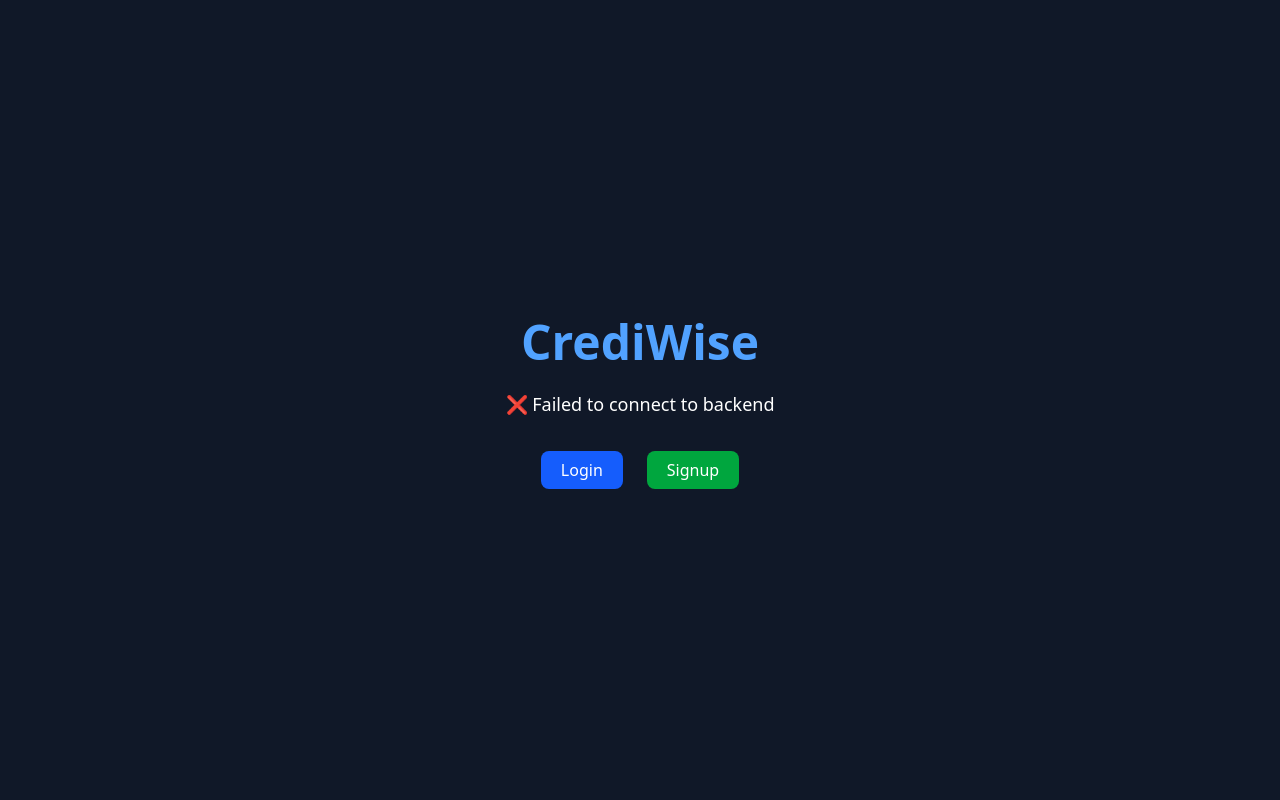
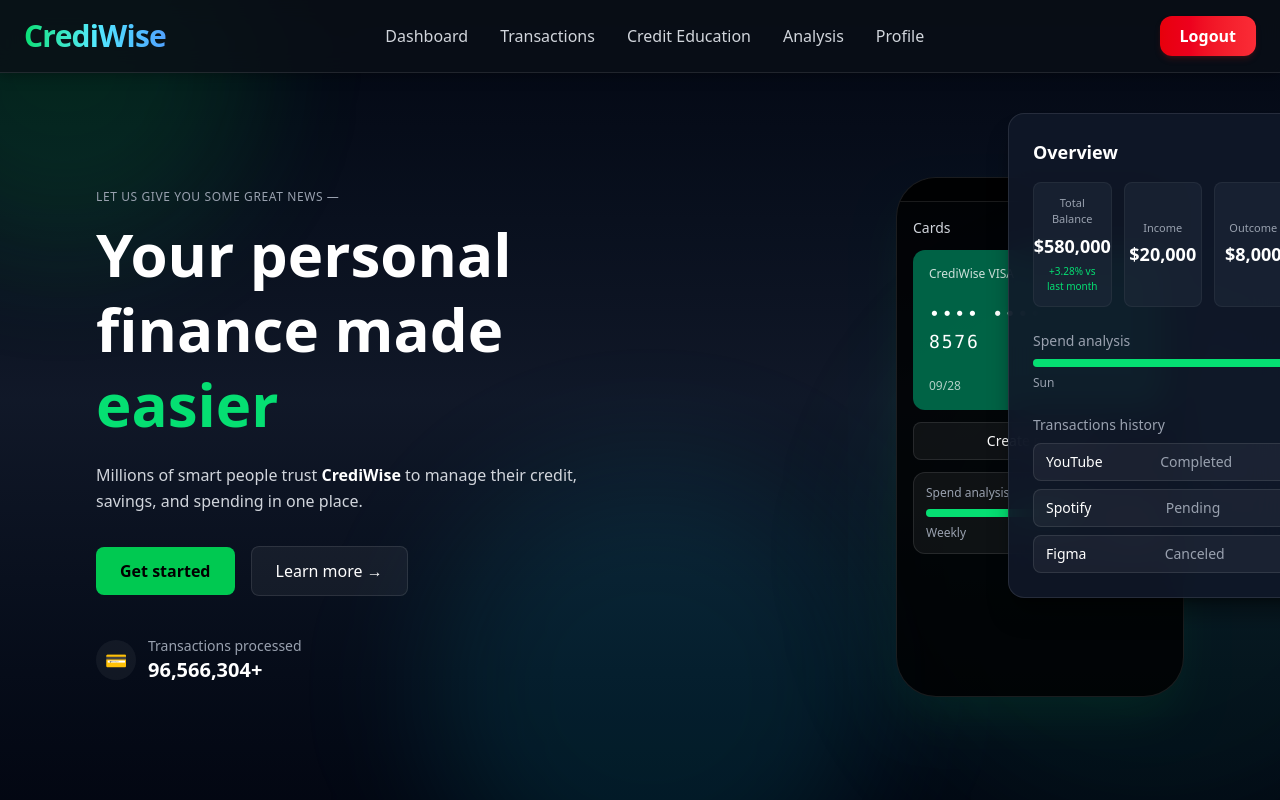
Before and after one commit to Saqib-Wali/Hack-A-Duck-2026, a React (Vite) app in the folder crediwise/: page / in a window 1280 px wide. Built offline with nearby package versions, Linux system fonts and the light colour scheme.

Commit message:
update some ui

```diff
--- a/crediwise/src/App.jsx
+++ b/crediwise/src/App.jsx
@@ -8,6 +8,8 @@ import Transactions from "./pages/Transactions";
 import CreditAnalysis from "./pages/CreditAnalysis";
 import Profile from "./pages/Profile";
 import CreditEducation from "./pages/CreditEducation";
+import FrontPage from "./pages/FrontPage";
+
 
 
 function HomePage() {
@@ -53,7 +55,8 @@ export default function App() {
     <Router>
       <Routes>
         {/* 🌍 Public Pages */}
-        <Route path="/" element={<HomePage />} />
+        <Route path="/" element={<FrontPage />} />
+        {/* <Route path="/" element={<HomePage />} /> */}
         <Route path="/login" element={<Login />} />
         <Route path="/signup" element={<Signup />} />
 
--- a/crediwise/src/components/Navbar.jsx
+++ b/crediwise/src/components/Navbar.jsx
@@ -22,9 +22,9 @@ export default function Navbar() {
   return (
     <nav className="sticky top-0 z-50 backdrop-blur-md bg-[#0b0f17]/80 border-b border-white/10 shadow-[0_0_15px_rgba(0,0,0,0.4)]">
       <div className="max-w-7xl mx-auto flex justify-between items-center px-6 py-4">
-        {/* Brand Logo */}
+        {/* ✅ Brand Logo — now links to the FrontPage ("/") */}
         <Link
-          to="/dashboard"
+          to="/"
           className="text-3xl font-extrabold bg-gradient-to-r from-green-400 via-cyan-300 to-blue-400 bg-clip-text text-transparent select-none tracking-tight"
         >
           CrediWise
--- /dev/null
+++ b/crediwise/src/pages/FrontPage.jsx
@@ -0,0 +1,186 @@
+// src/pages/FrontPage.jsx
+import { useEffect, useState } from "react";
+import { Link, useNavigate } from "react-router-dom";
+import Navbar from "../components/Navbar";
+
+/** Progress bar */
+function ProgressBar({ value }) {
+  const pct = Math.max(0, Math.min(100, value));
+  return (
+    <div className="h-2 w-full rounded-full bg-white/10 overflow-hidden">
+      <div
+        className="h-full bg-green-400 transition-all duration-500"
+        style={{ width: `${pct}%` }}
+      />
+    </div>
+  );
+}
+
+/** Compact stat card for Overview panel */
+function StatCard({ label, value, sub }) {
+  return (
+    <div className="bg-gray-800/60 p-3 rounded-lg border border-white/5 flex flex-col items-center justify-center text-center">
+      <p className="text-gray-400 text-[11px] mb-1">{label}</p>
+      <p className="text-lg font-semibold text-white">{value}</p>
+      {sub && <p className="text-green-400 text-[10px] mt-1">{sub}</p>}
+    </div>
+  );
+}
+
+export default function FrontPage() {
+  const [user, setUser] = useState({ name: "User" });
+  const navigate = useNavigate();
+
+  useEffect(() => {
+    const email = localStorage.getItem("userEmail");
+    const name = email?.split("@")[0] || "User";
+    setUser({ name });
+  }, []);
+
+  return (
+    <div className="relative min-h-screen bg-gradient-to-b from-gray-950 via-gray-900 to-gray-950 text-white overflow-hidden flex flex-col">
+      {/* Subtle background glow */}
+      <div aria-hidden className="pointer-events-none absolute inset-0 z-0">
+        <div className="absolute -top-32 -left-32 w-96 h-96 rounded-full bg-green-500/20 blur-3xl animate-pulse" />
+        <div className="absolute top-1/3 -right-40 w-[36rem] h-[36rem] rounded-full bg-emerald-400/10 blur-3xl animate-pulse-slow" />
+        <div className="absolute -bottom-28 left-1/3 w-[28rem] h-[28rem] rounded-full bg-cyan-400/10 blur-3xl" />
+      </div>
+
+      <div className="relative z-10 flex-1 flex flex-col">
+        <Navbar />
+
+        {/* HERO SECTION */}
+        <section className="flex-1 flex items-center justify-center px-6 md:px-10 lg:px-16 xl:px-24 py-20">
+          <div className="w-full max-w-7xl grid lg:grid-cols-2 gap-16 items-center">
+            {/* LEFT SIDE */}
+            <div className="flex flex-col justify-center">
+              <p className="text-xs uppercase tracking-wider text-gray-400">
+                Let us give you some great news —
+              </p>
+
+              <h1 className="mt-3 text-5xl md:text-6xl font-extrabold leading-tight">
+                Your personal <br />
+                finance made <br />
+                <span className="text-green-400">easier</span>
+              </h1>
+
+              <p className="mt-5 text-gray-300 max-w-xl leading-relaxed">
+                Millions of smart people trust{" "}
+                <span className="font-semibold text-white">CrediWise</span> to
+                manage their credit, savings, and spending in one place.
+              </p>
+
+              <div className="mt-8 flex flex-wrap items-center gap-4">
+                <button
+                  onClick={() => navigate("/login")}
+                  className="px-6 py-3 rounded-lg bg-green-500 text-black font-semibold hover:bg-green-400 transition"
+                >
+                  Get started
+                </button>
+
+                <Link
+                  to="/signup"
+                  className="px-6 py-3 rounded-lg bg-white/5 border border-white/10 hover:bg-white/10 transition"
+                >
+                  Learn more →
+                </Link>
+              </div>
+
+              {/* Transactions stat */}
+              <div className="mt-10 flex items-center gap-3">
+                <div className="w-10 h-10 rounded-full bg-white/5 grid place-items-center text-lg">
+                  💳
+                </div>
+                <div>
+                  <p className="text-sm text-gray-400">Transactions processed</p>
+                  <p className="text-xl font-bold">96,566,304+</p>
+                </div>
+              </div>
+            </div>
+
+            {/* RIGHT SIDE - Card + Overview */}
+            <div className="relative flex justify-center lg:justify-end">
+              {/* Card Mock */}
+              <div className="relative z-0 w-72 h-[520px] rounded-[2.5rem] bg-black/80 border border-white/10 shadow-2xl shadow-green-500/10 overflow-hidden">
+                <div className="h-6 bg-black/60 border-b border-white/10" />
+                <div className="p-4 space-y-3">
+                  <div className="text-sm text-gray-300">Cards</div>
+
+                  <div className="rounded-xl bg-emerald-700/80 h-40 p-4 grid">
+                    <div className="text-xs text-white/80">CrediWise VISA</div>
+                    <div className="text-lg font-mono tracking-widest mt-2">
+                      •••• •••• •••• 8576
+                    </div>
+                    <div className="text-xs text-white/70 mt-auto">09/28</div>
+                  </div>
+
+                  <button className="w-full py-2 rounded-lg bg-white/5 border border-white/10 text-sm">
+                    Create new card
+                  </button>
+
+                  <div className="rounded-xl bg-white/5 p-3 border border-white/10">
+                    <div className="text-xs text-gray-400 mb-2">
+                      Spend analysis
+                    </div>
+                    <ProgressBar value={65} />
+                    <div className="flex justify-between text-xs mt-2 text-gray-400">
+                      <span>Weekly</span>
+                      <span>$3,000</span>
+                    </div>
+                  </div>
+                </div>
+              </div>
+
+              {/* Overview Panel */}
+              <div className="hidden lg:block absolute -top-16 -right-56 w-[400px] rounded-2xl bg-gray-900/90 border border-white/10 p-6 backdrop-blur-lg z-10 shadow-xl shadow-black/40">
+                <h3 className="font-semibold mb-4 text-lg">Overview</h3>
+
+                <div className="grid grid-cols-4 gap-3 mb-6">
+                  <StatCard
+                    label="Total Balance"
+                    value="$580,000"
+                    sub="+3.28% vs last month"
+                  />
+                  <StatCard label="Income" value="$20,000" />
+                  <StatCard label="Outcome" value="$8,000" />
+                  <StatCard label="Savings" value="$12,000" />
+                </div>
+
+                <div className="mb-6">
+                  <p className="text-sm text-gray-400 mb-2">Spend analysis</p>
+                  <ProgressBar value={72} />
+                  <div className="flex justify-between text-xs mt-2 text-gray-400">
+                    <span>Sun</span>
+                    <span>Fri</span>
+                  </div>
+                </div>
+
+                <div>
+                  <p className="text-sm text-gray-400 mb-2">
+                    Transactions history
+                  </p>
+                  <div className="space-y-2 text-sm">
+                    {[
+                      { name: "YouTube", status: "Completed", date: "Mon, 25 Apr" },
+                      { name: "Spotify", status: "Pending", date: "Sun, 24 Apr" },
+                      { name: "Figma", status: "Canceled", date: "Fri, 22 Apr" },
+                    ].map((t) => (
+                      <div
+                        key={t.name}
+                        className="flex items-center justify-between rounded-lg bg-white/5 border border-white/10 px-3 py-2"
+                      >
+                        <span>{t.name}</span>
+                        <span className="text-gray-400">{t.status}</span>
+                        <span className="text-gray-500">{t.date}</span>
+                      </div>
+                    ))}
+                  </div>
+                </div>
+              </div>
+            </div>
+          </div>
+        </section>
+      </div>
+    </div>
+  );
+}
```
